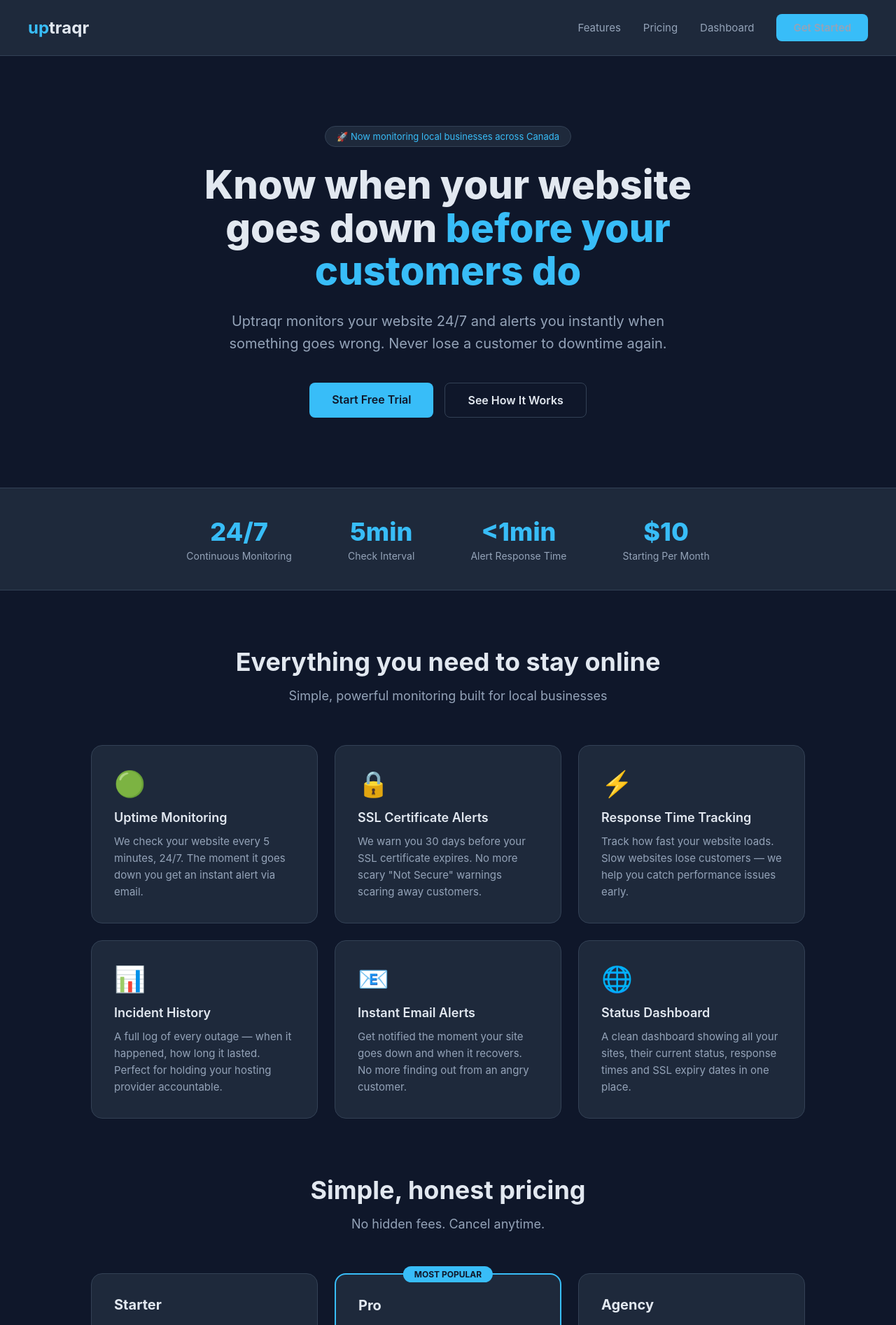
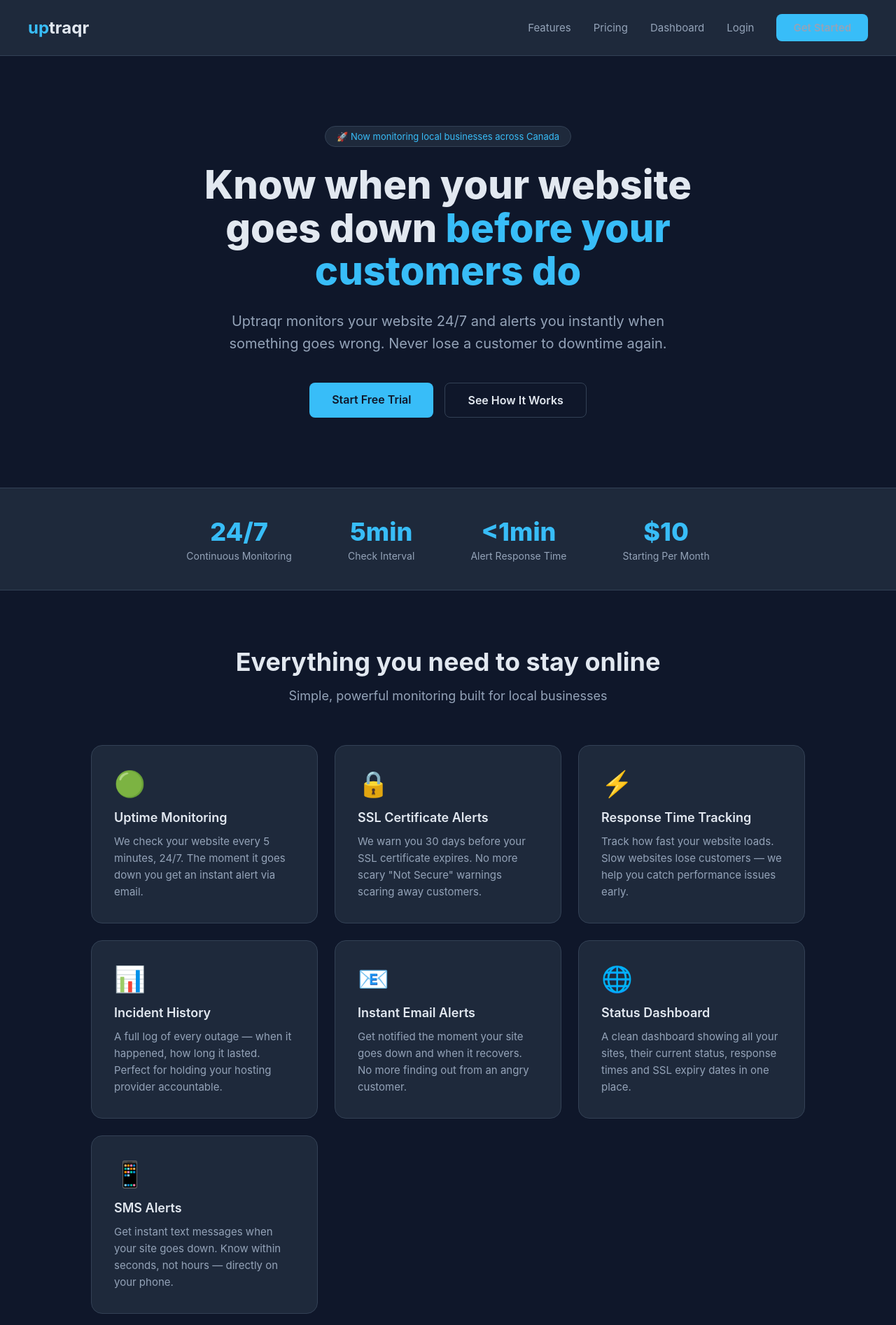
Before and after one commit to uptraqr/uptraqr-backend, a FastAPI app: page / in a window 1280 px wide. Shown: the top 1894 px of the page at 70% size. Run offline with FastAPI, Linux system fonts and the light colour scheme.

Commit message:
Fix landing page - login button, signup links, add SMS feature

```diff
--- a/app/templates/index.html
+++ b/app/templates/index.html
@@ -84,7 +84,8 @@
             <a href="#features">Features</a>
             <a href="#pricing">Pricing</a>
             <a href="/dashboard">Dashboard</a>
-            <a href="mailto:hello@uptraqr.com" class="btn-primary">Get Started</a>
+            <a href="/login" class="nav-links" style="color:#94a3b8;">Login</a>
+            <a href="/signup" class="btn-primary">Get Started</a>
         </div>
     </nav>
 
@@ -93,7 +94,7 @@
         <h1>Know when your website goes down <span>before your customers do</span></h1>
         <p>Uptraqr monitors your website 24/7 and alerts you instantly when something goes wrong. Never lose a customer to downtime again.</p>
         <div class="hero-buttons">
-            <a href="mailto:hello@uptraqr.com" class="btn-primary btn-large">Start Free Trial</a>
+            <a href="/signup" class="btn-primary btn-large">Start Free Trial</a>
             <a href="#features" class="btn-secondary btn-large">See How It Works</a>
         </div>
     </div>
@@ -151,6 +152,12 @@
                 <h3>Status Dashboard</h3>
                 <p>A clean dashboard showing all your sites, their current status, response times and SSL expiry dates in one place.</p>
             </div>
+            <div class="feature-card">
+                <div class="feature-icon">📱</div>
+                <h3>SMS Alerts</h3>
+                <p>Get instant text messages when your site goes down. Know within seconds, not hours — directly on your phone.</p>
+</div>
+            </div>
         </div>
     </div>
 
@@ -167,8 +174,8 @@
                     <li>Email alerts</li>
                     <li>SSL monitoring</li>
                     <li>30 day history</li>
-                </ul>
-                <a href="mailto:hello@uptraqr.com" class="btn-primary" style="display:block; text-align:center;">Get Started</a>
+                </ul>href="/signup"
+                <a  class="btn-primary" style="display:block; text-align:center;">Get Started</a>
             </div>
             <div class="pricing-card popular">
                 <div class="popular-badge">MOST POPULAR</div>
@@ -181,7 +188,7 @@
                     <li>SSL monitoring</li>
                     <li>90 day history</li>
                 </ul>
-                <a href="mailto:hello@uptraqr.com" class="btn-primary" style="display:block; text-align:center;">Get Started</a>
+                <a href="/signup" class="btn-primary" style="display:block; text-align:center;">Get Started</a>
             </div>
             <div class="pricing-card">
                 <h3>Agency</h3>
@@ -193,7 +200,7 @@
                     <li>SSL monitoring</li>
                     <li>1 year history</li>
                 </ul>
-                <a href="mailto:hello@uptraqr.com" class="btn-primary" style="display:block; text-align:center;">Get Started</a>
+                <a href="/signup" class="btn-primary" style="display:block; text-align:center;">Get Started</a>
             </div>
         </div>
     </div>
@@ -201,11 +208,11 @@
     <div class="cta">
         <h2>Ready to never miss downtime again?</h2>
         <p>Join local businesses across Canada who trust Uptraqr to watch their websites 24/7.</p>
-        <a href="mailto:hello@uptraqr.com" class="btn-primary btn-large">Start Your Free Trial</a>
+        <a href="/signup" class="btn-primary btn-large">Start Your Free Trial</a>
     </div>
 
     <footer>
-        <p>© 2026 Uptraq Technologies — <a href="mailto:hello@uptraqr.com">hello@uptraqr.com</a> — Surrey, BC, Canada</p>
+        <p>© 2026 Uptraq Technologies — <a href="/signup">hello@uptraqr.com</a> — Surrey, BC, Canada</p>
     </footer>
 
 </body>
```
Also changed, not shown: uptraqr.db.
